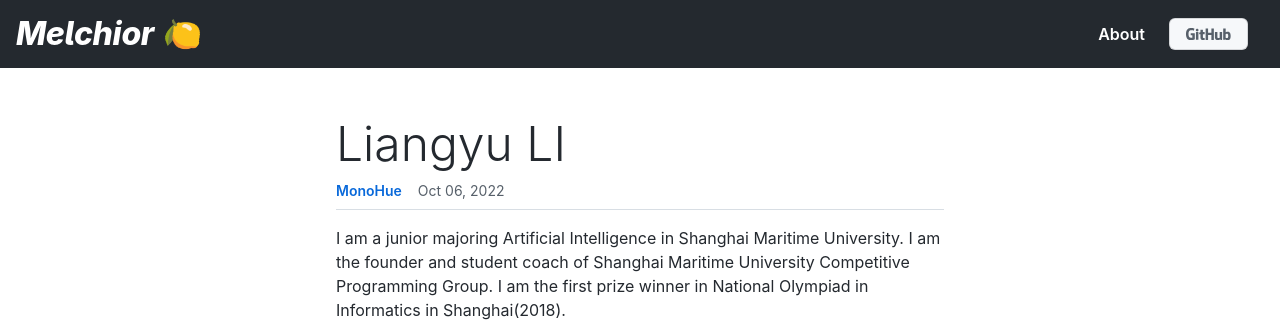
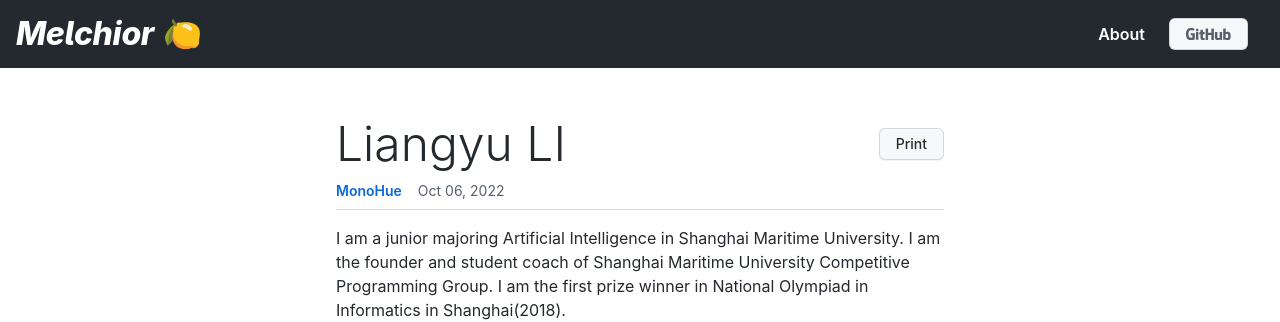
Before and after one commit to MonoHue/Melchior, a Jekyll site: the page built from docs/_posts/2022-10-06-monohue.md, in a window 1280 px wide. Shown: the top 322 px of the page. Built offline with Jekyll 4.4.1, drawn with Linux system fonts in a browser that asks for light colours.

Commit message:
add print button

```diff
--- a/docs/_layouts/post.html
+++ b/docs/_layouts/post.html
@@ -16,6 +16,7 @@
                                                 href="{{ author.authorlink | prepend: site.baseurl}}"
                                                 title="{{ author.nickname }}"
                                                 class="text-bold mr-3">{{ author.nickname }}</a>{{ page.date | date: "%b %d, %Y" }}</div>
+            <div class="Subhead-actions"><button class="btn" type="button" onClick="window.print()">Print</button></div>
         </div>
 
         <div class="markdown-body">
```
